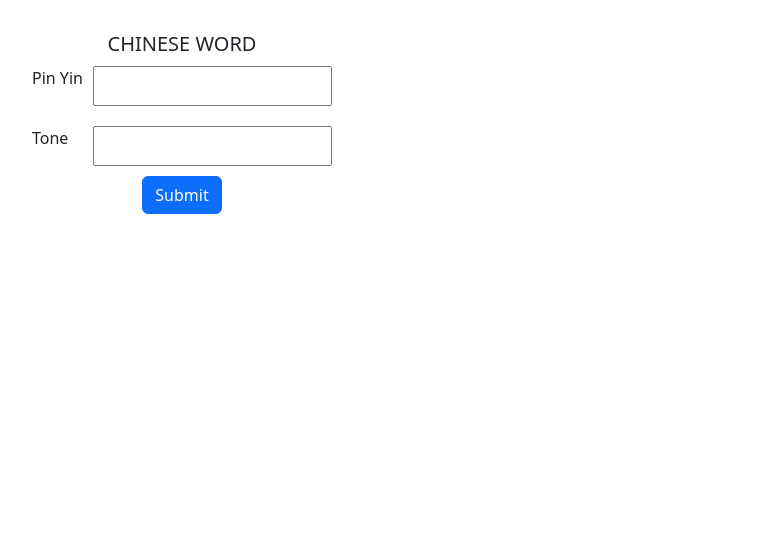
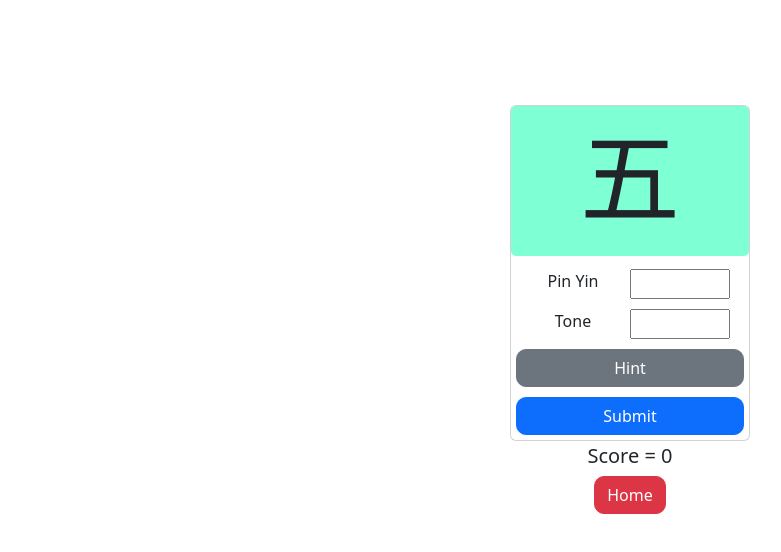
Before and after one commit to itselts/chinese-flashcards, a React (Vite) app: page /chinese-flashcards/play/1 in a window 1280 px wide. Shown: the top 552 px of the page, without its empty margins (10-791 px from the left). Built offline with nearby package versions, Linux system fonts and the light colour scheme.

Commit message:
Card component and play page layout

```diff
--- a/src/App.css
+++ b/src/App.css
@@ -33,13 +33,6 @@
   }
 }
 
-.center-container {
-  display: flex;
-  flex-direction: column; /* Center vertically */
-  align-items: center; /* Center horizontally */
-  justify-content: center; /* Center vertically */
-  min-height: 70vh; /* Ensure container covers the entire viewport height */
-}
 
 .read-the-docs {
   color: #888;
--- /dev/null
+++ b/src/characters.ts
@@ -0,0 +1,7 @@
+export default [
+    [{"char": "\u4e00", "pinyin": "yi", "tone": 1}],
+    [{"char": "\u4e8c", "pinyin": "yi", "tone": 1}],
+    [{"char": "\u4e09", "pinyin": "yi", "tone": 1}],
+    [{"char": "\u56db", "pinyin": "yi", "tone": 1}],
+    [{"char": "\u4e94", "pinyin": "yi", "tone": 1}]
+];
--- a/src/components/Card.tsx
+++ b/src/components/Card.tsx
@@ -1,22 +1,31 @@
-import '../styles.css'
+import '../styles.css';
+import characters from '../characters.ts'
 
 export default function Card() {
+
+    function handleHint() {
+        console.log('Hint!')
+    }
+
+    function handleSubmit() {
+        console.log('Submit!')
+    }
+
     return (
-        <div style={{width: "20rem"}}>
-            <div className="card-body">
-                <h5 className="card-title">CHINESE WORD</h5>
+        <div className="card">
+            <h1 className="card-title">{characters[4][0].char}</h1>
             <form className="form">
                 <div className="form--input">
                     <p>Pin Yin</p>
-                        <input type='text' />
+                    <input type='text'/>
                 </div>
                 <div className='form--input'>
                     <p>Tone</p>
-                        <input type='text' />
+                    <input type='text'/>
                 </div>
             </form>
-                <a href="" className="btn btn-primary">Submit</a>
-            </div>
+            <button className="btn btn-secondary" onClick={handleHint}>Hint</button>
+            <button className="btn btn-primary" onClick={handleSubmit}>Submit</button>
         </div>
     )
 }
--- a/src/components/PlayButton.tsx
+++ b/src/components/PlayButton.tsx
@@ -7,7 +7,7 @@ interface PlayButtonProps {
 export default function PlayButton({Level}: PlayButtonProps) {
     return (
         <Link to={`/chinese-flashcards/play/${Level}`}>
-            <button type="button" className="btn btn-danger" style={{marginTop: '10px'}}>Play</button>
+            <button type="button" className="btn btn-danger">Play</button>
         </Link>
 
     )
--- /dev/null
+++ b/src/components/Score.tsx
@@ -0,0 +1,5 @@
+export default function Score () {
+    return (
+        <div className="score">Score = 0</div>
+    )
+}
--- a/src/routes/play.tsx
+++ b/src/routes/play.tsx
@@ -1,9 +1,13 @@
 import Card from '../components/Card';
+import Score from '../components/Score';
+import {Link} from "react-router-dom";
 
 export default function Play() {
     return (
-        <div>
-            <Card />
-        </div>
+        <body>
+            <Card/>
+            <Score/>
+            <Link to={'/chinese-flashcards'} className="btn btn-danger">Home</Link>
+        </body>
     )
 }
--- a/src/routes/root.tsx
+++ b/src/routes/root.tsx
@@ -19,14 +19,14 @@ export default function Root() {
     };
 
   return (
-    <div className="center-container">
+    <body>
       <ImageBar />
-      <h1 className='header-style'>Chinese Flashcards</h1>
+      <h1 className='h1--root'>Chinese Flashcards</h1>
       <div>
         <LevelUpButton count={count} handleClick={handleClick} handleReset={handleReset}/>
       </div>
       <PlayButton Level={count.toString()} />
       <Subtext count={count}/>
-    </div>
+    </body>
   )
 }
--- a/src/styles.css
+++ b/src/styles.css
@@ -1,6 +1,27 @@
-.card {
+h1 {
+    padding: 5px;
+    border-radius: 5px;
+}
+
+.h1--root {
+    background-color: aquamarine;
+}
+
+body {
     display: flex;
-    justify-content: center;
+    flex-direction: column; /* Center vertically */
+    align-items: center; /* Center horizontally */
+    justify-content: center; /* Center vertically */
+    min-height: 70vh; /* Ensure container covers the entire viewport height */
+  }
+
+.card-title {
+    background-color: aquamarine;
+    height: 150px;
+    text-align: center;
+    vertical-align: middle;
+    line-height: 130px;
+    font-size: 100px;
 }
 
 .form {
@@ -8,7 +29,27 @@
 }
 
 .form--input {
-    display: flex;
-    justify-content: space-between;
-    padding: 10px;
+    display: grid;
+    grid-template: 5px 5px / 0.5fr 0.5fr;
+    padding: 5px;
+    margin-bottom: 20px;
 }
+
+input {
+    width: 100px;
+    height: 30px;
+}
+
+.btn {
+    margin: 5px;
+    border-radius: 10px;
+}
+
+.card {
+    width: 15rem
+}
+
+
+.score {
+    font-size: 20px;
+}
```
Lines whose indentation alone changed are shown as unchanged.
